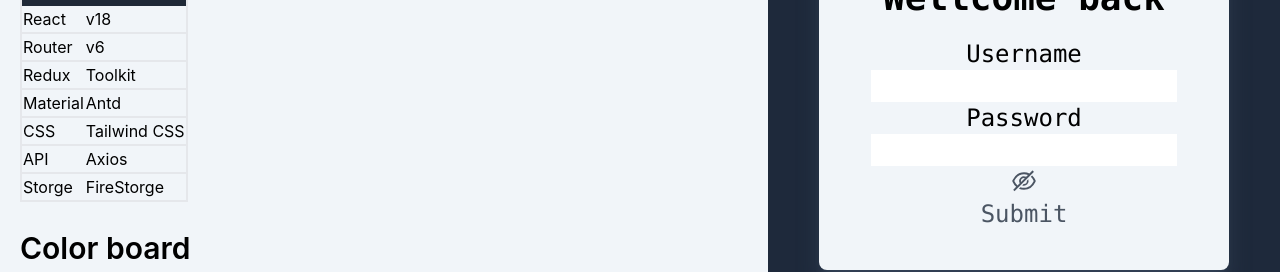
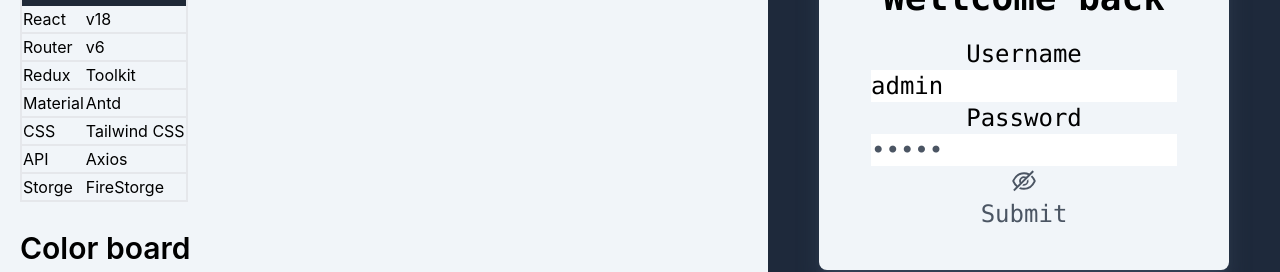
Before and after one commit to mvn-hieunguyen5-dn/AdminsiteFinal, a React (Create React App) app: page / in a window 1280 px wide. Shown: the part 306-578 px from the top of the page. Built offline with nearby package versions, Linux system fonts and the light colour scheme; no server answers.

Commit message:
futo fill

```diff
--- a/src/components/auth/loginForm.jsx
+++ b/src/components/auth/loginForm.jsx
@@ -25,7 +25,7 @@ export default function LoginForm() {
         name="basic"
         labelCol={{ span: 6 }}
         wrapperCol={{ span: 16 }}
-        initialValues={{ remember: true }}
+        initialValues={{ username: "admin", password:"admin" }}
         onFinish={onFinish}
         onFinishFailed={onFinishFailed}
         autoComplete="off"
```
